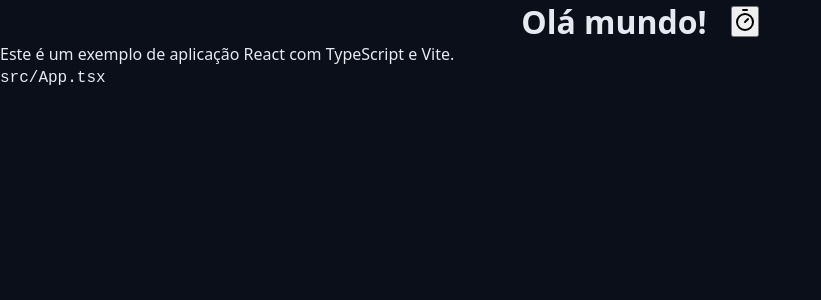
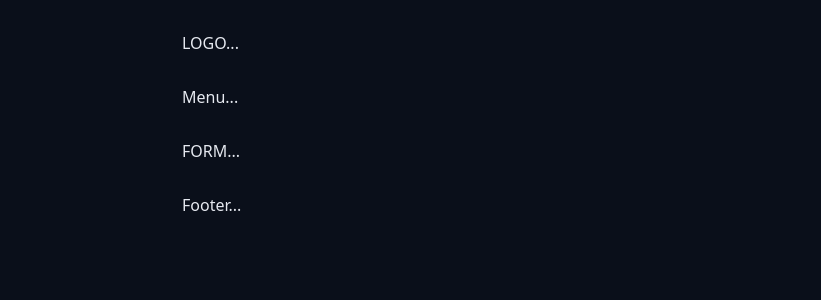
Before and after one commit to Bisdcode/chronos-pomodoro, a React (Vite) app: page / in a window 1280 px wide. Shown: the top 300 px of the page, without its empty margins (0-821 px from the left). Built offline with nearby package versions, Linux system fonts and the light colour scheme.

Commit message:
html and css app

```diff
--- a/src/App.tsx
+++ b/src/App.tsx
@@ -1,24 +1,37 @@
-import { Heading } from "./components/Heading";
-
 import "./styles/theme.css";
 import "./styles/global.css";
-import { TimerIcon } from "lucide-react";
 
 function App() {
 	return (
-		<div>
-			<Heading>
-				Olá mundo!
-				<button>
-					<TimerIcon />
-				</button>
-			</Heading>
-			<p>
-				Este é um exemplo de aplicação React com TypeScript e Vite.
-				<br />
-				<code>src/App.tsx</code>
-			</p>
-		</div>
+		<>
+			<div className="container">
+				<div className="content">
+					<section>LOGO...</section>
+				</div>
+			</div>
+
+			<div className="container-fluid">
+				<div className="container">
+					<div className="content">
+						<section>Menu...</section>
+					</div>
+				</div>
+			</div>
+			<div className="container-fluid">
+				<div className="container">
+					<div className="content">
+						<section>FORM...</section>
+					</div>
+				</div>
+			</div>
+			<div className="container-fluid">
+				<div className="container">
+					<div className="content">
+						<section>Footer...</section>
+					</div>
+				</div>
+			</div>
+		</>
 	);
 }
 
--- a/src/styles/global.css
+++ b/src/styles/global.css
@@ -15,3 +15,16 @@
 	background: var(--gray-900);
 	color: var(--text-default);
 }
+
+.container-fluid {
+	max-width: auto;
+}
+
+.container {
+	max-width: 98rem;
+	margin: 0% auto;
+}
+
+.content {
+	margin: 3.2rem;
+}
```
